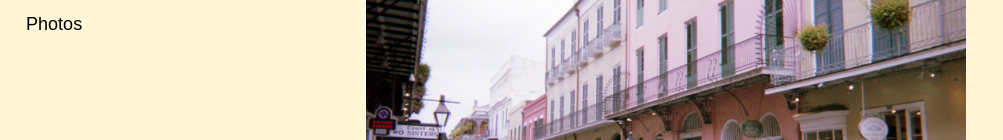
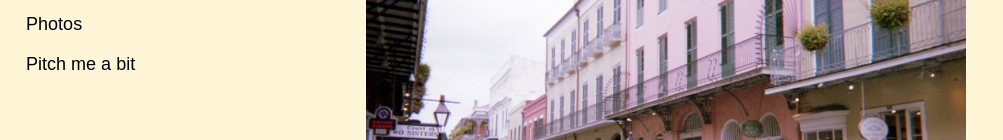
Before and after one commit to syushinski/ystefano, a Gatsby site: page / in a window 1280 px wide. Shown: the part 234-374 px from the top of the page, without its empty margins (0-1003 px from the left). Built offline with nearby package versions, Linux system fonts and the light colour scheme; Gatsby itself is replaced by a stand-in of ours.

Commit message:
made a new page

```diff
--- a/src/components/nav.js
+++ b/src/components/nav.js
@@ -55,6 +55,10 @@ NavBar.defaultProps = {
       {
           title: "Photos",
           slug: "photos"
+      },
+      {
+          title: "Pitch me a bit",
+          slug: "pitchmeabit"
       }
     ]
   }
```
